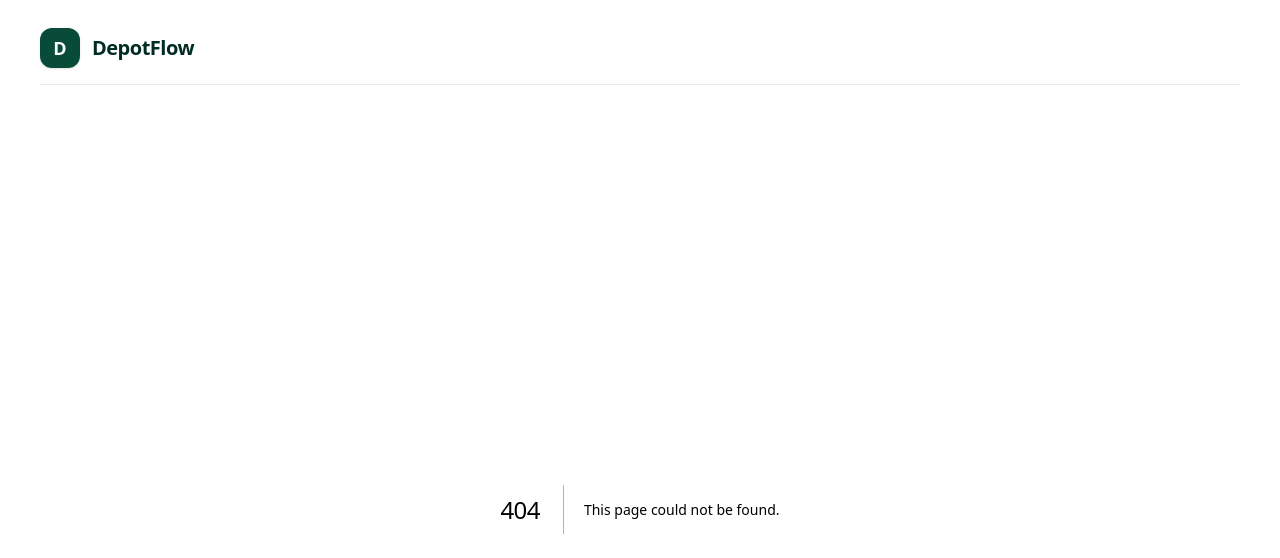
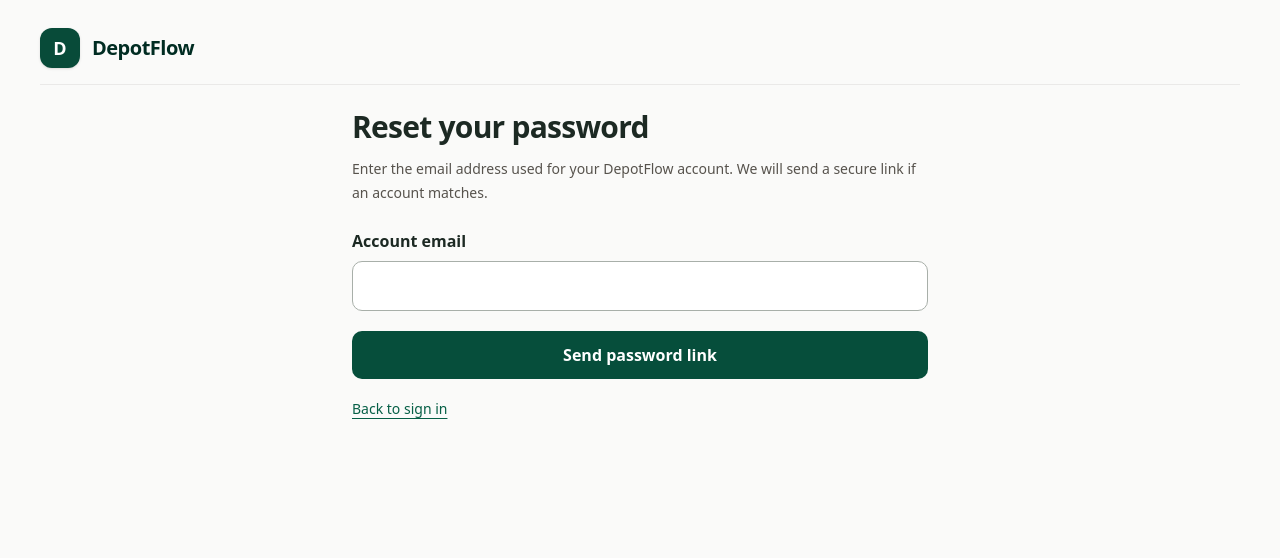
Before and after one commit to NicoCipher/DepotFlow, a Next.js app: page /forgot-password in a window 1280 px wide. Before the commit this address had no page. Shown: the top 558 px of the page. Built offline with nearby package versions, Linux system fonts and the light colour scheme.

Commit message:
Add password recovery page

```diff
--- /dev/null
+++ b/src/app/forgot-password/page.tsx
@@ -0,0 +1,15 @@
+import Link from "next/link";
+import { RecoveryForm } from "./recovery-form";
+
+export default function ForgotPasswordPage() {
+  return (
+    <section className="mx-auto w-full max-w-xl">
+      <h1>Reset your password</h1>
+      <p className="mt-3 text-sm leading-6 text-stone-600">
+        Enter the email address used for your DepotFlow account. We will send a secure link if an account matches.
+      </p>
+      <RecoveryForm />
+      <p className="mt-5 text-sm text-stone-600"><Link className="quiet-link" href="/sign-in?next=%2Fbusinesses">Back to sign in</Link></p>
+    </section>
+  );
+}
```
